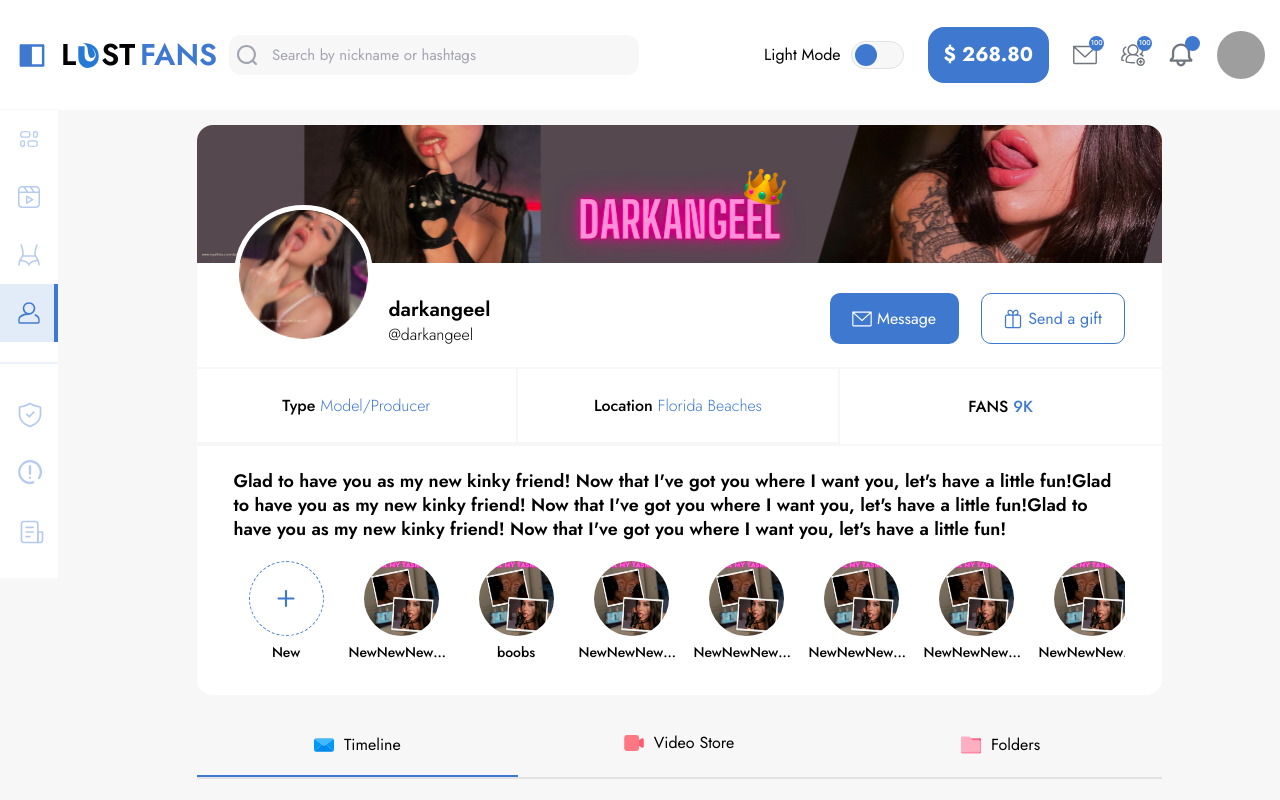
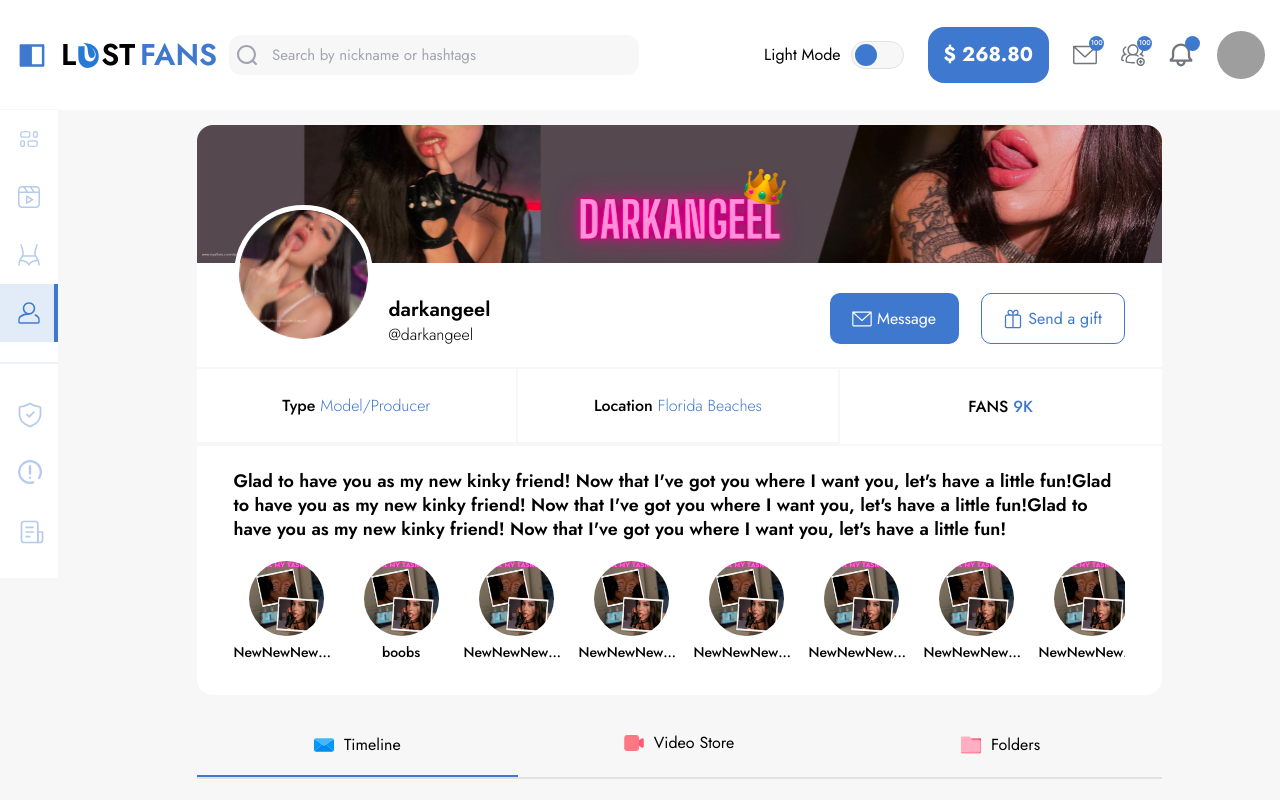
Before and after one commit to VolodymyrBilichenko/LastFans, a React (Create React App) app: page /profile/1 in a window 1280 px wide. Shown: the top 800 px of the page. Built offline with nearby package versions, Linux system fonts and the light colour scheme; grey boxes are pictures that could not be loaded.

Commit message:
Update Highlights

```diff
--- a/src/components/Highlights/Highlights.tsx
+++ b/src/components/Highlights/Highlights.tsx
@@ -6,7 +6,11 @@ import StoryPh from '../../assets/img/story/story.jpg'
 import { NavLink } from "react-router-dom";
 import { toast } from "react-toastify";
 
-export const Highlights = () => {
+interface IHighlights {
+    isNeedAdd?: boolean
+}
+
+export const Highlights = ({isNeedAdd}: IHighlights) => {
     const handleInDevelop = () => {
 		toast.error('This element in the development')
 	}
@@ -30,7 +34,7 @@ export const Highlights = () => {
 
                 }}
             >
-                <SwiperSlide>
+                {isNeedAdd && <SwiperSlide>
                     <NavLink to={''} onClick={handleInDevelop} data-popup="#popup-timeline-post" className="highlights-main__item item-highlights-main item-highlights-main--new">
                         <div className="item-highlights-main__image">
                             <svg width="18" height="17" viewBox="0 0 18 17" fill="none" xmlns="http://www.w3.org/2000/svg">
@@ -39,7 +43,7 @@ export const Highlights = () => {
                         </div>
                         <p className="item-highlights-main__text">New</p>
                     </NavLink>
-                </SwiperSlide>
+                </SwiperSlide>}
 
                 <SwiperSlide >
                     <NavLink to={'https://goldenglobes.com/wp-content/uploads/2023/10/17-tomcruiseag.jpg'} data-fancybox={"stories"} className="highlights-main__item item-highlights-main">
--- a/src/pages/Main/Main.tsx
+++ b/src/pages/Main/Main.tsx
@@ -92,7 +92,7 @@ export const Main = () => {
 					<div className="highlights-main__header">
 						<h3 className="highlights-main__title title title--small">Highlights</h3>
 					</div>
-					<Highlights />
+					<Highlights isNeedAdd={true} />
 
 
         		</div>}
```
